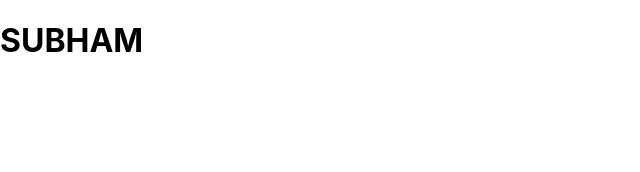
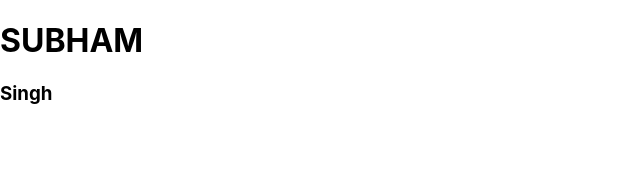
Before and after one commit to webobite/react-ui-builder-with-json-template, a React (Create React App) app: page / in a window 1280 px wide. Shown: the top 172 px of the page, without its empty margins (0-640 px from the left). Built offline with nearby package versions, Linux system fonts and the light colour scheme.

Commit message:
Fixes the UI changes on names of components

```diff
--- a/src/index.tsx
+++ b/src/index.tsx
@@ -4,7 +4,7 @@ import './index.css';
 import App from './App';
 import reportWebVitals from './reportWebVitals';
 import { GET_ALL_COMPONENTS } from './utils/componentConfigs';
-import RootElement from './uiEngine';
+import Canvas from './uiEngine';
 
 const root = ReactDOM.createRoot(
   document.getElementById('root') as HTMLElement
@@ -15,7 +15,11 @@ const root = ReactDOM.createRoot(
 //   </React.StrictMode>
 // );
 
-root.render(<RootElement />)
+root.render(
+  <React.StrictMode>
+    <Canvas />
+  </React.StrictMode>
+);
 
 // If you want to start measuring performance in your app, pass a function
 // to log results (for example: reportWebVitals(console.log))
--- a/src/uiEngine/index.tsx
+++ b/src/uiEngine/index.tsx
@@ -2,7 +2,7 @@ import React from "react";
 import Grid from "../components/styleComponents/Grid";
 import { GET_ALL_COMPONENTS } from "../utils/componentConfigs";
 
-interface IRootElement {}
+interface ICanvas {}
 
 /**
  * 1. parse the layout JSON
@@ -11,9 +11,9 @@ interface IRootElement {}
  * TODO: Fix the css className bug in the UI
  */
 
-const RootElement = (props: IRootElement) => {
-  let children = <h1>SUBHAM</h1>;
+const Canvas = (props: ICanvas) => {
+  let children = [<h1>SUBHAM</h1>, <h3>Singh</h3>];
   return React.createElement(Grid, { children: children });
 };
 
-export default RootElement;
+export default Canvas;
```
